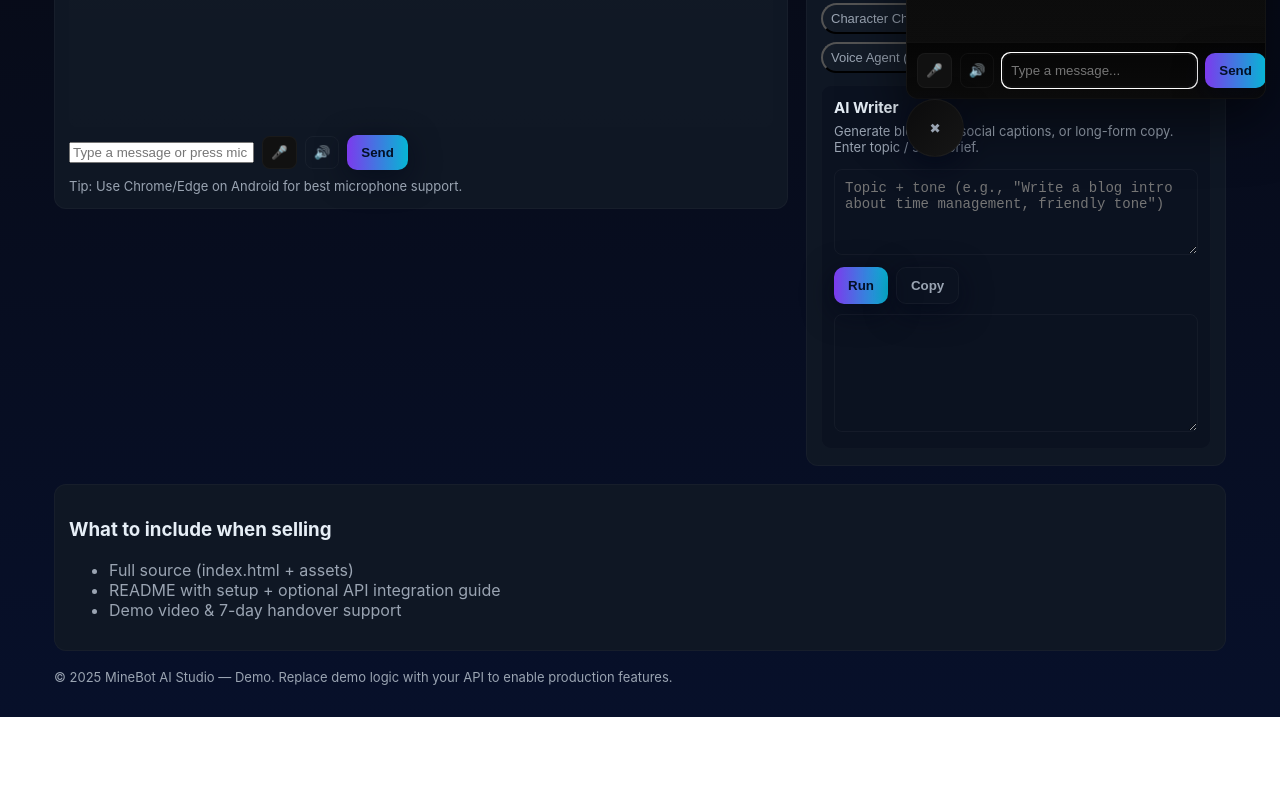
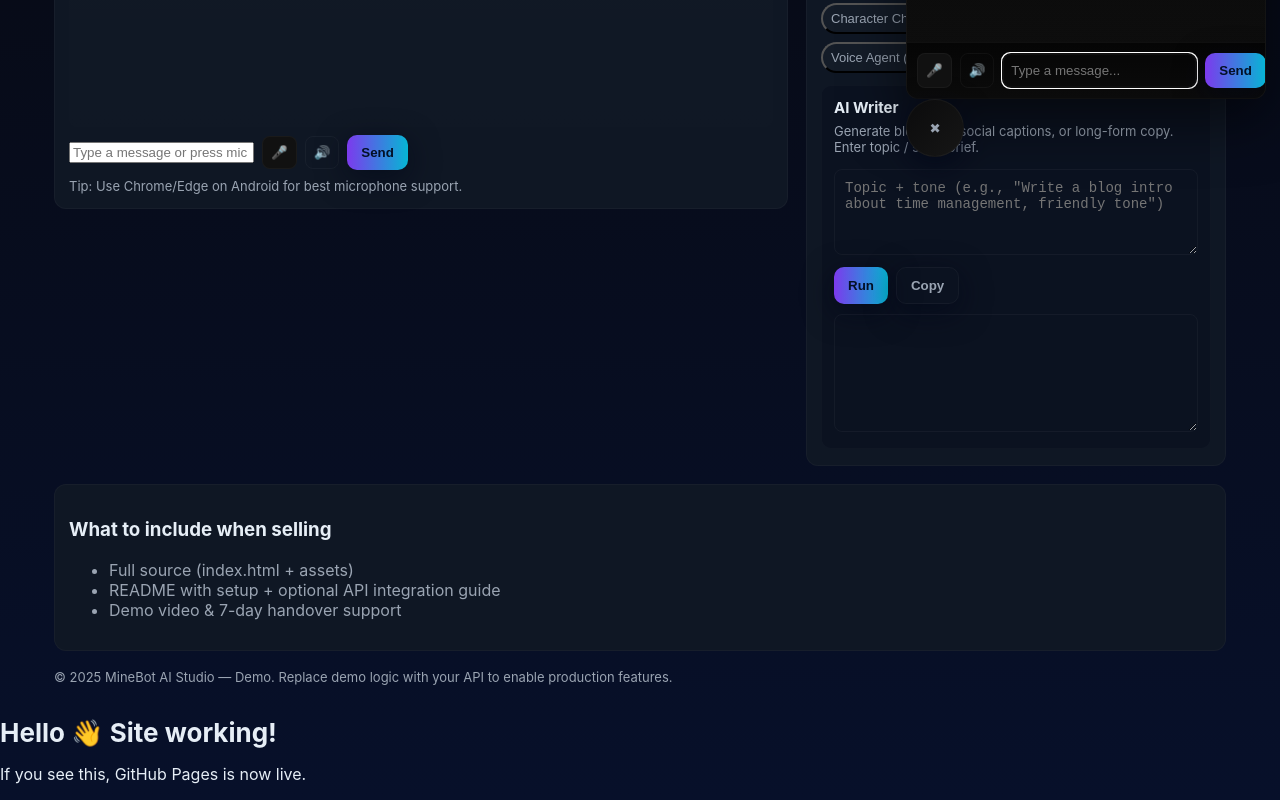
Before and after one commit to gulladj61-sketch/ADDY-budyy, a plain HTML site: page index (1).html in a window 1280 px wide. Shown: the part 629-1429 px from the top of the page. Before the commit the page ends 1346 px from the top, so only its background shows below. Drawn offline with Linux system fonts and the light colour scheme.

Commit message:
index.html with1
Updated the HTML structure and added a title and header.

```diff
--- a/index (1).html
+++ b/index (1).html
@@ -511,4 +511,14 @@ window.MineBotTools = { selectTool, runTool, toolNames };
 </script>
 </body>
 </html>
-<!-- updated -->
+<!-- updated --><!DOCTYPE html>
+<html>
+<head>
+  <meta charset="UTF-8">
+  <title>ADDY-budyy | Site test</title>
+</head>
+<body>
+  <h1>Hello 👋 Site working!</h1>
+  <p>If you see this, GitHub Pages is now live.</p>
+</body>
+</html>
```
